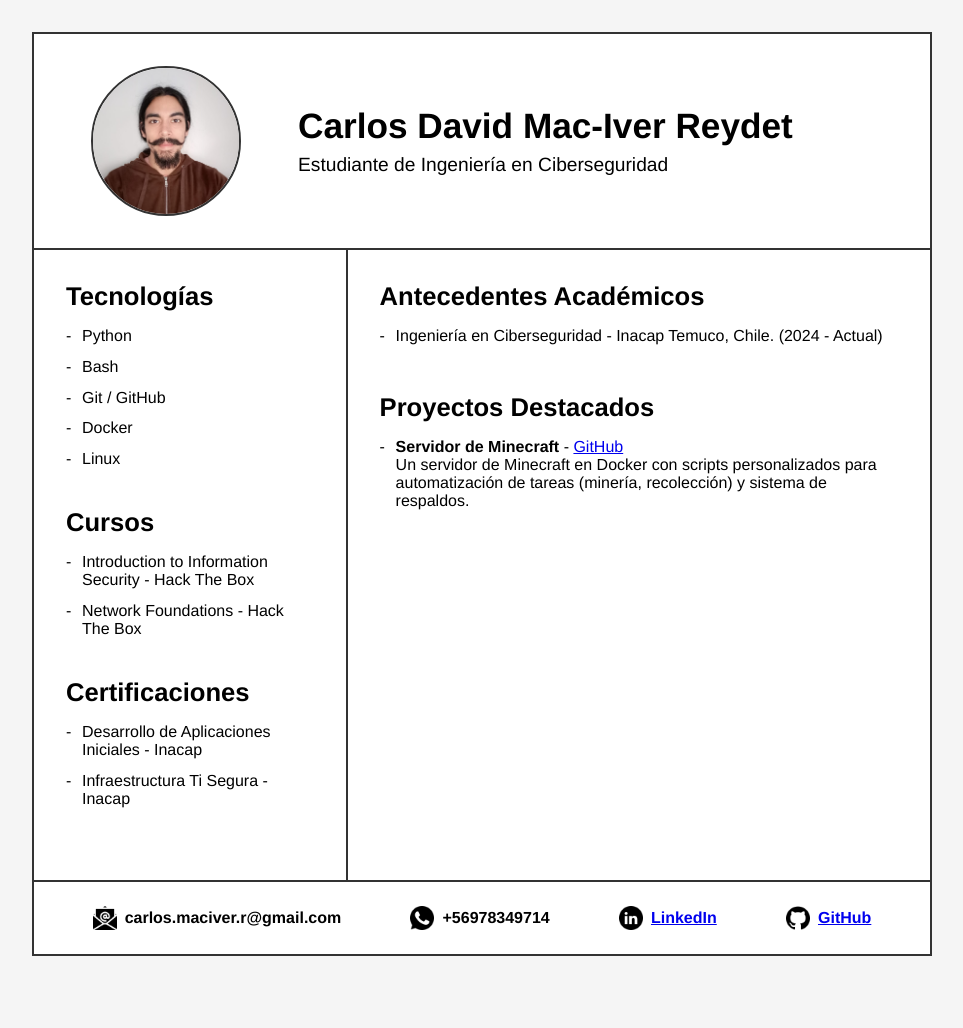
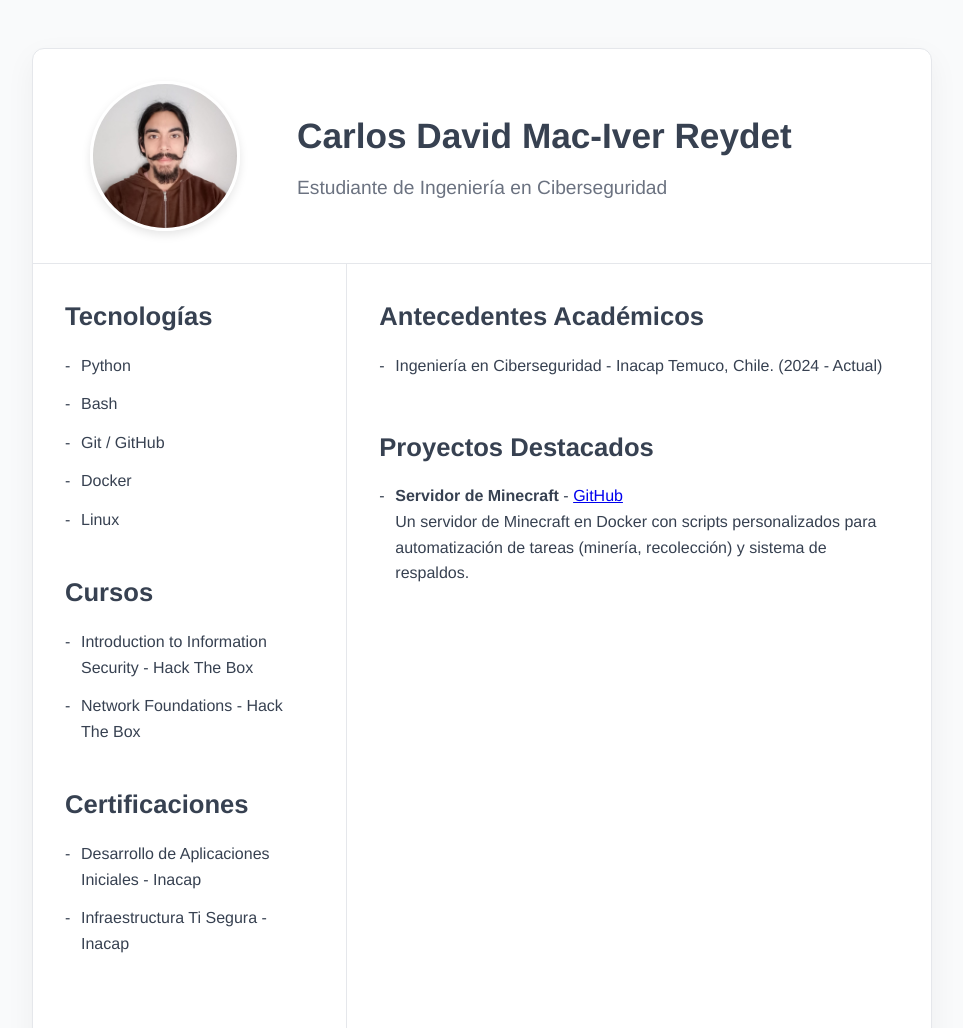
Before and after one commit to CarlosM01/CV, a plain HTML site: page index.html in a window 1280 px wide. Shown: the top 1028 px of the page, without its empty margins (158-1121 px from the left). Before the commit the page ends 988 px from the top, so only its background shows below. Drawn offline with Linux system fonts and the light colour scheme.

Commit message:
Update style

```diff
--- a/CSS/styles.css
+++ b/CSS/styles.css
@@ -1,7 +1,8 @@
 :root {
-    --border-color: #333;
-    --text-color: #000;
-    --bg-color: #fff;
+    --border-color: #e5e7eb;
+    --text-color: #374151;
+    --bg-color: #ffffff;
+    --body-bg: #f9fafb;
     --font-family: 'Helvetica Neue', Arial, sans-serif;
 }
 
@@ -14,26 +15,30 @@
 body {
     font-family: var(--font-family);
     color: var(--text-color);
-    background-color: #f5f5f5;
+    background-color: var(--body-bg);
     display: flex;
     justify-content: center;
-    padding: 2rem;
+    padding: 3rem 2rem;
+    line-height: 1.6;
 }
 
 .container {
     width: 100%;
     max-width: 900px;
     background-color: var(--bg-color);
-    border: 2px solid var(--border-color);
+    border: 1px solid var(--border-color);
+    border-radius: 12px;
+    box-shadow: 0 10px 30px rgba(0, 0, 0, 0.05);
     display: flex;
     flex-direction: column;
+    overflow: hidden;
 }
 
 /* Header */
 .header {
     display: flex;
     align-items: center;
-    border-bottom: 2px solid var(--border-color);
+    border-bottom: 1px solid var(--border-color);
     padding: 2rem;
 }
 
@@ -48,7 +53,8 @@ body {
     width: 150px;
     height: 150px;
     border-radius: 50%;
-    border: 2px solid var(--border-color);
+    border: 3px solid #ffffff;
+    box-shadow: 0 4px 10px rgba(0, 0, 0, 0.1);
     display: flex;
     justify-content: center;
     align-items: center;
@@ -70,6 +76,8 @@ body {
 .header-info h2 {
     font-size: 1.2rem;
     font-weight: normal;
+    color: #6b7280;
+    /* Lighter gray for subtitle */
 }
 
 /* Main Content Area */
@@ -82,7 +90,7 @@ body {
 /* Sidebar */
 .sidebar {
     flex: 0 0 35%;
-    border-right: 2px solid var(--border-color);
+    border-right: 1px solid var(--border-color);
     padding: 2rem;
 }
 
@@ -127,7 +135,7 @@ li::before {
     display: flex;
     justify-content: space-around;
     align-items: center;
-    border-top: 2px solid var(--border-color);
+    border-top: 1px solid var(--border-color);
     padding: 1.5rem;
 }
 
@@ -168,7 +176,7 @@ li::before {
 
     .sidebar {
         border-right: none;
-        border-bottom: 2px solid var(--border-color);
+        border-bottom: 1px solid var(--border-color);
     }
 
     .footer {
```
